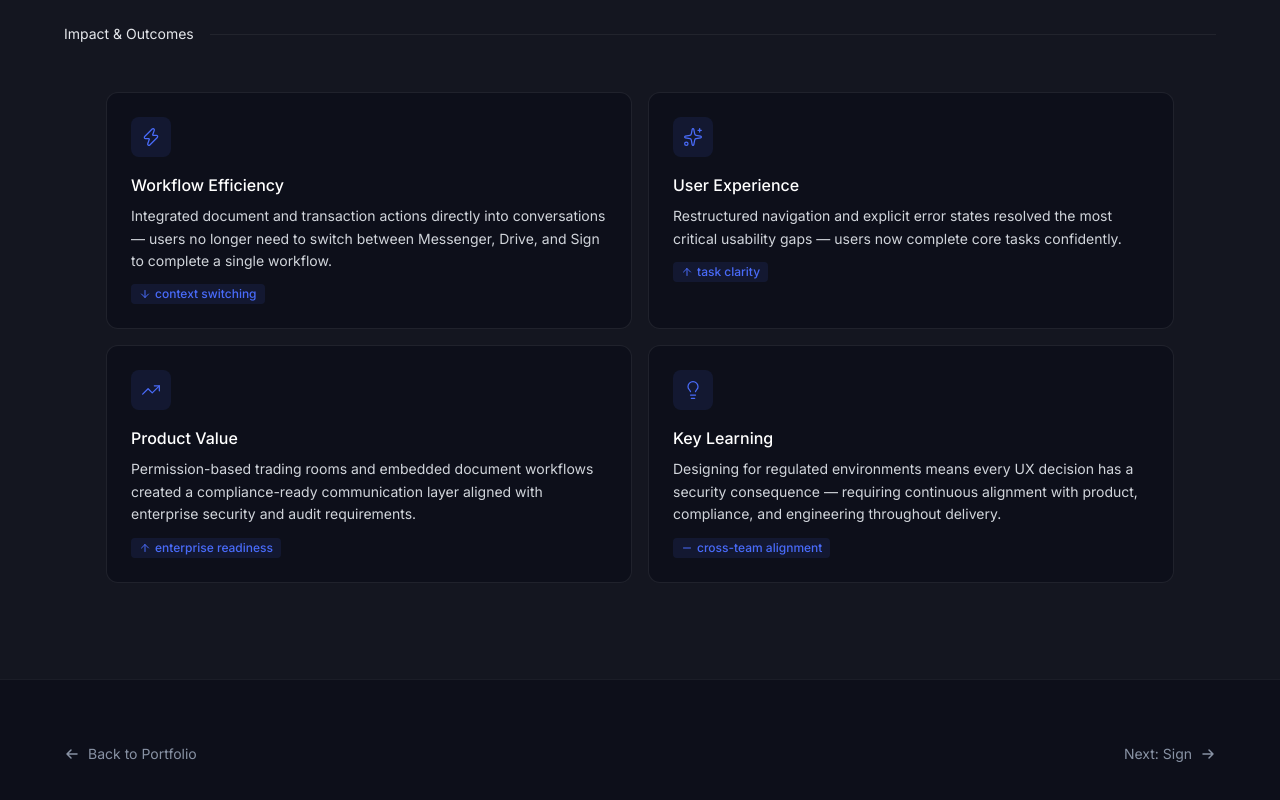
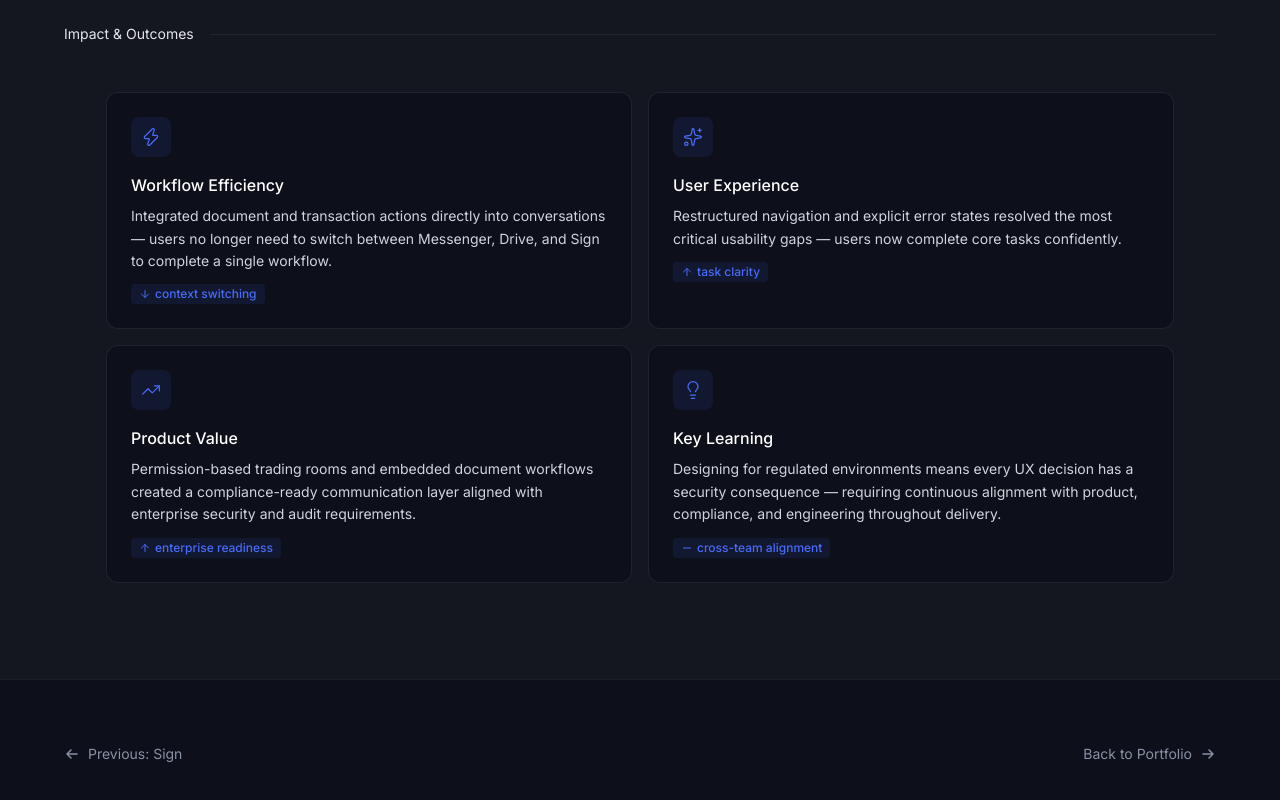
Before and after one commit to AlonaRyzhenko/alyona-portfolio, a Next.js app: page /work/messenger in a window 1280 px wide. Shown: the part 10849-11649 px from the top of the page. Built offline with nearby package versions, Linux system fonts and the light colour scheme.

Commit message:
Case studies: update footer nav for new order (Sign first, Messenger last)

```diff
--- a/app/work/messenger/MessengerCaseStudy.tsx
+++ b/app/work/messenger/MessengerCaseStudy.tsx
@@ -797,34 +797,16 @@ export default function MessengerCaseStudy() {
       {/* Footer nav */}
       <section className="py-16 border-t border-white/[0.06]">
         <div className="max-w-[1440px] mx-auto px-6 lg:px-16 flex flex-row items-center justify-between gap-4">
-          <Link
-            href="/"
-            className="flex items-center gap-2 text-[#8892a4] text-sm hover:text-white transition-colors"
-          >
+          <Link href="/work/sign" className="flex items-center gap-2 text-[#8892a4] text-sm hover:text-white transition-colors">
             <svg width="16" height="16" viewBox="0 0 16 16" fill="none">
-              <path
-                d="M13 8H3M7 4l-4 4 4 4"
-                stroke="currentColor"
-                strokeWidth="1.5"
-                strokeLinecap="round"
-                strokeLinejoin="round"
-              />
+              <path d="M13 8H3M7 4l-4 4 4 4" stroke="currentColor" strokeWidth="1.5" strokeLinecap="round" strokeLinejoin="round" />
             </svg>
+            Previous: Sign
+          </Link>
+          <Link href="/" className="flex items-center gap-2 text-[#8892a4] text-sm hover:text-white transition-colors">
             Back to Portfolio
-          </Link>
-          <Link
-            href="/work/sign"
-            className="flex items-center gap-2 text-[#8892a4] text-sm hover:text-white transition-colors"
-          >
-            Next: Sign
             <svg width="16" height="16" viewBox="0 0 16 16" fill="none">
-              <path
-                d="M3 8h10M9 4l4 4-4 4"
-                stroke="currentColor"
-                strokeWidth="1.5"
-                strokeLinecap="round"
-                strokeLinejoin="round"
-              />
+              <path d="M3 8h10M9 4l4 4-4 4" stroke="currentColor" strokeWidth="1.5" strokeLinecap="round" strokeLinejoin="round" />
             </svg>
           </Link>
         </div>
--- a/app/work/sign/SignCaseStudy.tsx
+++ b/app/work/sign/SignCaseStudy.tsx
@@ -694,34 +694,16 @@ export default function SignCaseStudy() {
       {/* Footer nav */}
       <section className="py-16 border-t border-white/[0.06]">
         <div className="max-w-[1440px] mx-auto px-6 lg:px-16 flex flex-row items-center justify-between gap-4">
-          <Link
-            href="/work/messenger"
-            className="flex items-center gap-2 text-[#8892a4] text-sm hover:text-white transition-colors"
-          >
+          <Link href="/" className="flex items-center gap-2 text-[#8892a4] text-sm hover:text-white transition-colors">
             <svg width="16" height="16" viewBox="0 0 16 16" fill="none">
-              <path
-                d="M13 8H3M7 4l-4 4 4 4"
-                stroke="currentColor"
-                strokeWidth="1.5"
-                strokeLinecap="round"
-                strokeLinejoin="round"
-              />
+              <path d="M13 8H3M7 4l-4 4 4 4" stroke="currentColor" strokeWidth="1.5" strokeLinecap="round" strokeLinejoin="round" />
             </svg>
-            Previous: Messenger
+            Back to Portfolio
           </Link>
-          <Link
-            href="/"
-            className="flex items-center gap-2 text-[#8892a4] text-sm hover:text-white transition-colors"
-          >
-            Back to Portfolio
+          <Link href="/work/messenger" className="flex items-center gap-2 text-[#8892a4] text-sm hover:text-white transition-colors">
+            Next: Messenger
             <svg width="16" height="16" viewBox="0 0 16 16" fill="none">
-              <path
-                d="M3 8h10M9 4l4 4-4 4"
-                stroke="currentColor"
-                strokeWidth="1.5"
-                strokeLinecap="round"
-                strokeLinejoin="round"
-              />
+              <path d="M3 8h10M9 4l4 4-4 4" stroke="currentColor" strokeWidth="1.5" strokeLinecap="round" strokeLinejoin="round" />
             </svg>
           </Link>
         </div>
```
